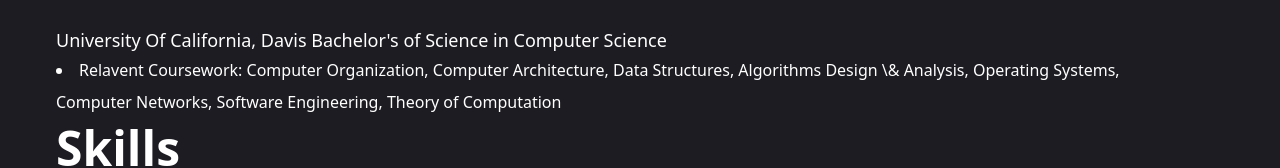
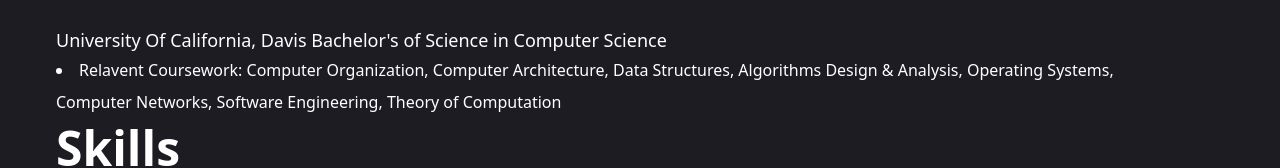
Before and after one commit to jaytat132/jay-portfolio, a Next.js app: page /resume in a window 1280 px wide. Shown: the part 218-386 px from the top of the page. Built offline with nearby package versions, Linux system fonts and the light colour scheme.

Commit message:
fixed text

```diff
--- a/app/resume/page.jsx
+++ b/app/resume/page.jsx
@@ -10,7 +10,7 @@
                   Education
                 </h1>
                 <p className="mt-4 text-lg">University Of California, Davis Bachelor's of Science in Computer Science</p>
-                <li>Relavent Coursework: Computer Organization, Computer Architecture,  Data Structures, Algorithms Design \& Analysis, Operating Systems, Computer Networks, Software Engineering, Theory of Computation</li>
+                <li>Relavent Coursework: Computer Organization, Computer Architecture,  Data Structures, Algorithms Design & Analysis, Operating Systems, Computer Networks, Software Engineering, Theory of Computation</li>
                 <h1 className="text-5xl font-bold leading-tight">Skills</h1>
                 <ul className="mt-4 text-lg">
                   <li>Languages: Java, Python, C/C++, JavaScript, TypeScript, HTML/CSS</li>
```
